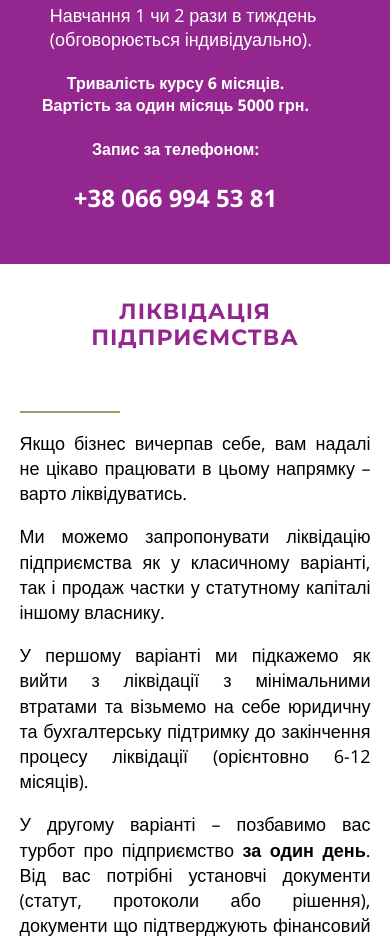
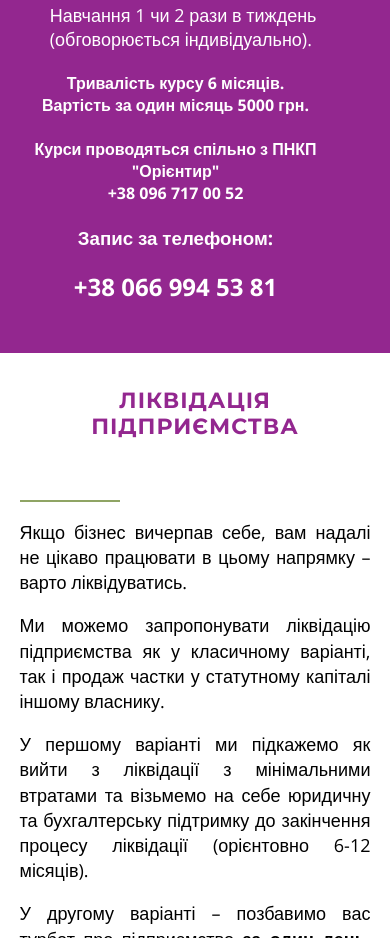
Before and after one commit to yermakova-l/kairos, a plain HTML site: page index.html in a window 390 px wide. Shown: the part 4677-5615 px from the top of the page. Drawn offline with nearby package versions, Linux system fonts and the light colour scheme.

Commit message:
Added Oriyentyr phone to the Courses block

```diff
--- a/index.html
+++ b/index.html
@@ -180,8 +180,10 @@
         </div>
         <div class='price'>
             <h4>Тривалість курсу 6 місяців.<br> Вартість за один місяць 5000 грн.<h4>
-            <h4>Запис за телефоном:</h4>
-            <h2> +38 066 994 53 81</h2>
+            <p>Курси проводяться спільно з ПНКП "Орієнтир"<br> +38 096 717 00 52</p>
+            <h3>Запис за телефоном:</h3>
+            <h2><a href="tel:+380669945381">+38 066 994 53 81</a></h2>
+
         </div>
     </div>
     <div id='liquidation'>
--- a/style.css
+++ b/style.css
@@ -184,8 +184,6 @@ header {
 /*********  COURSE DESCRIPTION  ********/
 .course-container {
     background-color: #93278f;
-    /*background: rgb(210,93,255);
-    background: linear-gradient(0deg, rgba(210,93,255,1) 0%, rgba(159,30,187,1) 35%, rgba(140,40,137,1) 100%);*/
     color: #fff;
     padding-top: 30px;
     padding-bottom: 30px;
@@ -201,6 +199,15 @@ header {
 .course-container .price {
     width: 90%;
     text-align: center;
+}
+/*.course-container .price a {
+    text-decoration: none;
+    color: white;
+
+}*/
+.course-container .price a[href^="tel:"] {
+    color: white;
+    text-decoration: none;
 }
 #course .course-header {
     background: rgb(245,154,3);
@@ -230,8 +237,9 @@ header {
     margin-bottom: 15px;
     font-size: 18px;
     margin-right: 15px;
+}
 
-}
+
 
 
 
```
